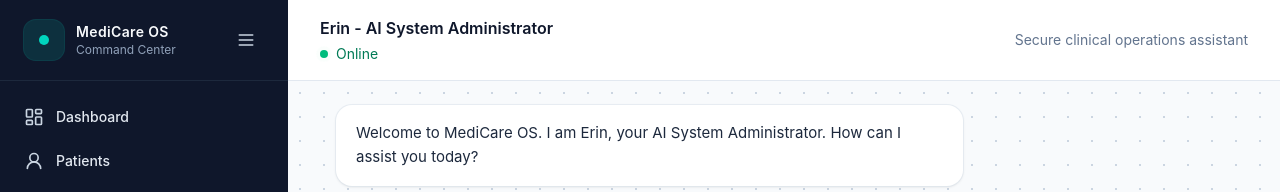
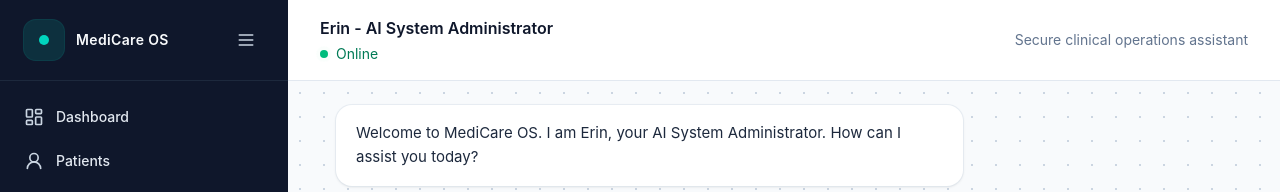
Before and after one commit to 8bit-gaurav/Hackathon-Project, a React (Vite) app: page / in a window 1280 px wide. Shown: the top 192 px of the page. Built offline with nearby package versions, Linux system fonts and the light colour scheme.

Commit message:
final: minimalist header cleanup and interactive state backup

```diff
--- a/src/App.tsx
+++ b/src/App.tsx
@@ -120,7 +120,7 @@ function App() {
                     <div className="text-sm font-semibold tracking-wide text-slate-50">
                       MediCare OS
                     </div>
-                    <div className="text-xs text-slate-400">Command Center</div>
+
                   </div>
                 </div>
               ) : null}
```
